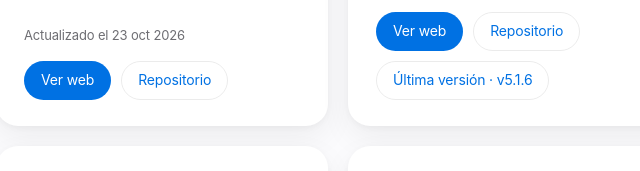
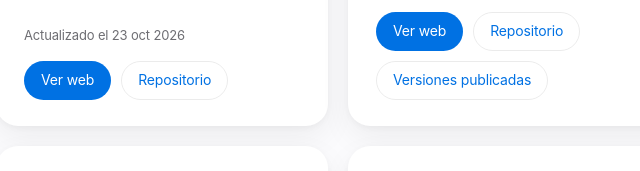
Before and after one commit to ardu01/proyectos, a plain HTML site: page index.html in a window 1280 px wide. Shown: the part 2803-2974 px from the top of the page, 126-766 px from the left. Drawn offline with Linux system fonts and the light colour scheme.

Commit message:
fix: avoid broken Fairway release link

```diff
--- a/index.html
+++ b/index.html
@@ -142,7 +142,7 @@ footer{text-align:center;color:var(--fg2);font-size:12px;padding:96px 22px 48px;
   <h3>Fairway Golf</h3>
   <p class="tag">Evolución de tu aplicación de golf.</p><p class="desc">Marcador de golf personal para el iPhone: golpes, putts, bruto, neto y Stableford, hándicap WHS y varios jugadores, sin cuenta y sin cobertura.</p>
   <p class="meta">Actualizado el 14 oct 2026</p>
-  <div class="btns"><a class="btn primary" href="https://ardu01.github.io/app-golf/" target="_blank" rel="noopener">Ver web</a><a class="btn" href="https://github.com/ardu01/app-golf" target="_blank" rel="noopener">Repositorio</a><a class="btn" href="https://github.com/ardu01/app-golf/releases/tag/v5.1.6" target="_blank" rel="noopener">Última versión · v5.1.6</a></div>
+  <div class="btns"><a class="btn primary" href="https://ardu01.github.io/app-golf/" target="_blank" rel="noopener">Ver web</a><a class="btn" href="https://github.com/ardu01/app-golf" target="_blank" rel="noopener">Repositorio</a><a class="btn" href="https://github.com/ardu01/app-golf/releases" target="_blank" rel="noopener">Versiones publicadas</a></div>
 </article><article class="card reveal" id="tower-defense">
   <div class="pills"><span class="pill cat">Juegos</span></div>
   <h3>Tower Defense</h3>
```
